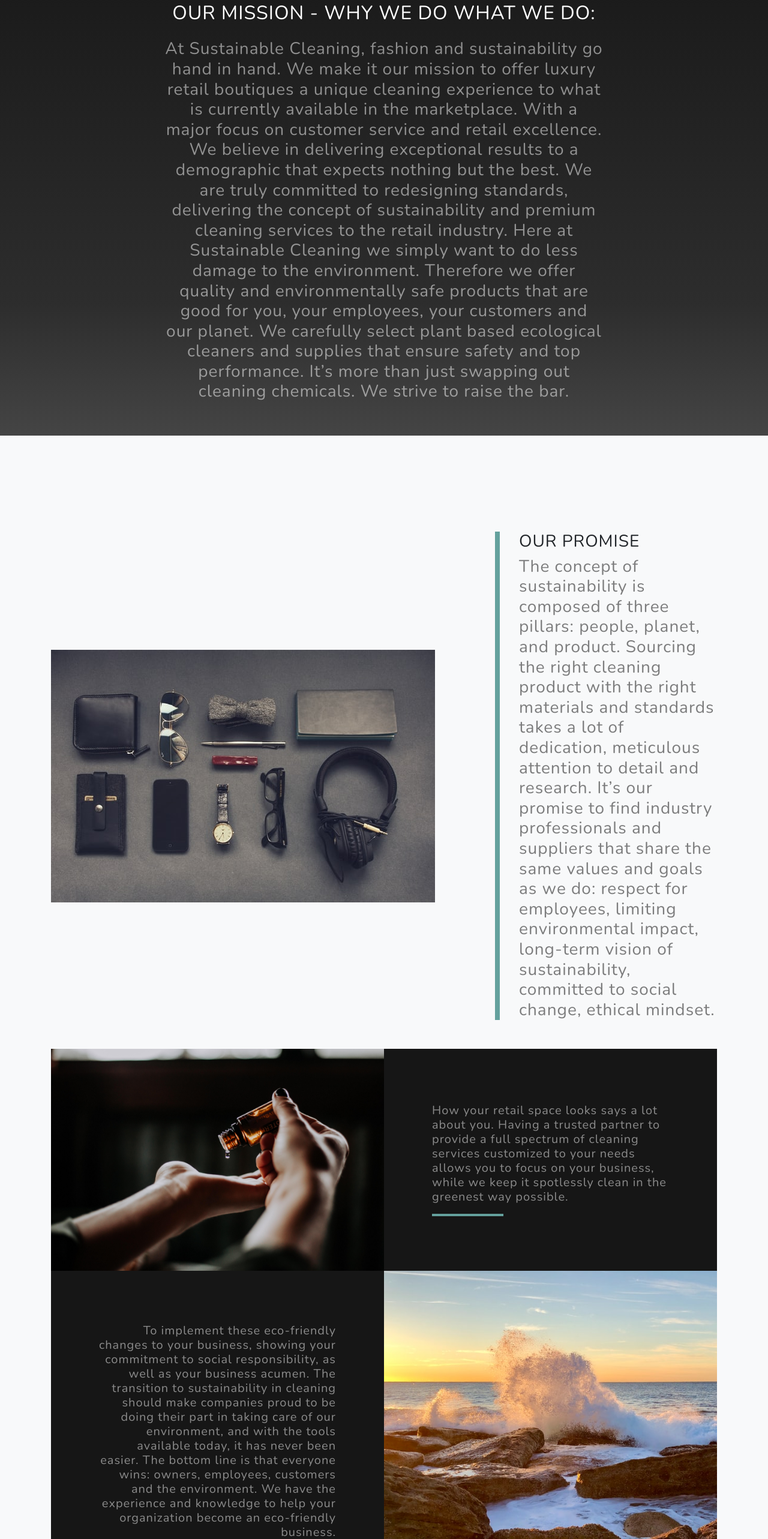
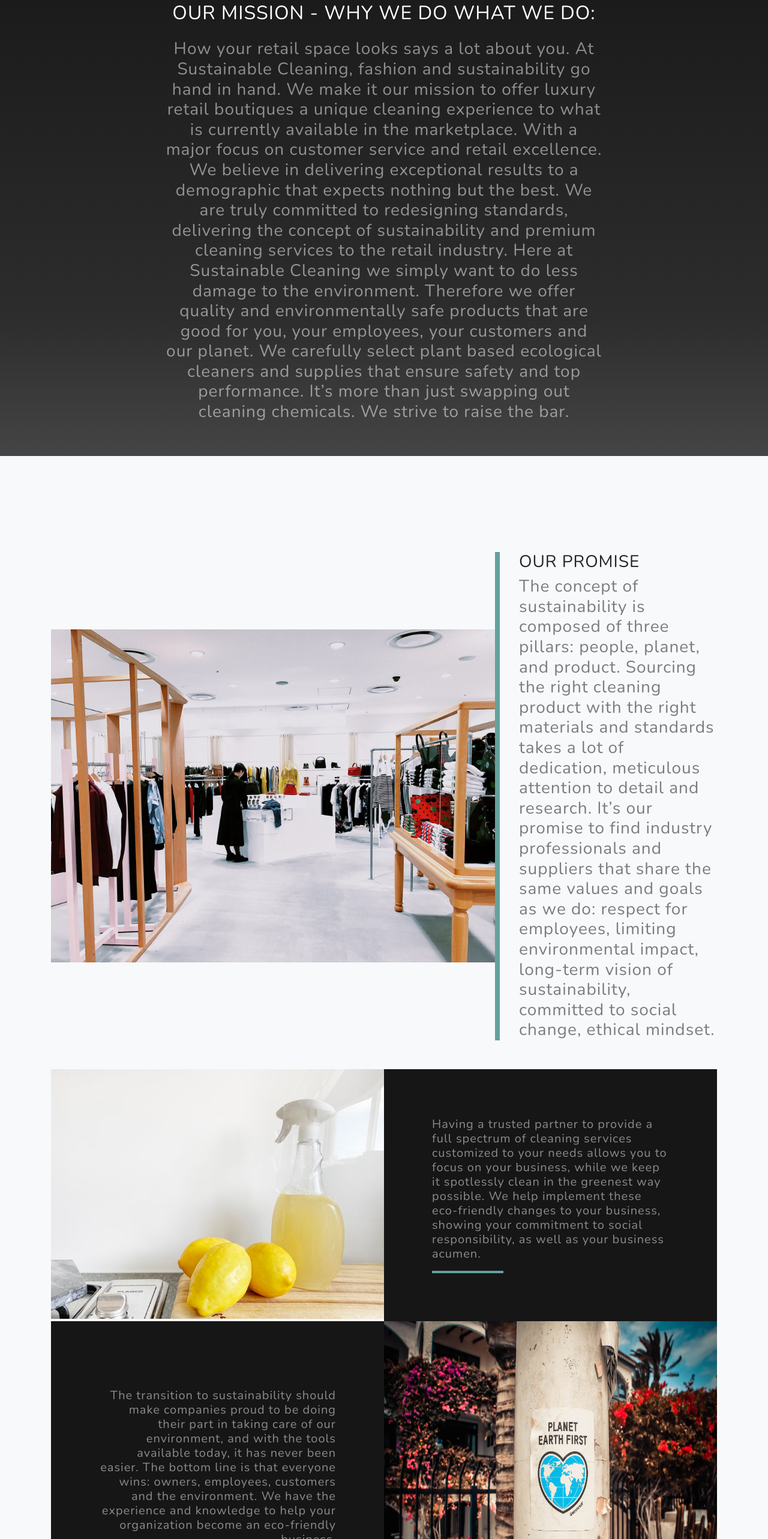
Before and after one commit to shawnpmarcotte/sustainable-cleaning-, a Gatsby site: page / in a window 1280 px wide. Shown: the part 957-3522 px from the top of the page at 60% size. Built offline with nearby package versions, Linux system fonts and the light colour scheme; Gatsby itself is replaced by a stand-in of ours.

Commit message:
picture edit

```diff
--- a/src/pages/index.js
+++ b/src/pages/index.js
@@ -9,10 +9,10 @@
 import Subscribe from '../components/Subscribe';
 import Header from '../components/Header';
 
-import beachtwo from '../assets/images/beachtwo.jpg';
+import lemon from '../assets/images/lemon.jpeg';
 import arrow from '../assets/images/arrow.png';
-import cleaning from '../assets/images/cleaning.jpg';
-import stuff from '../assets/images/stuff.jpg';
+import planet from '../assets/images/planet.jpg';
+import storething from '../assets/images/storething.jpg';
 
 const IndexPage = () => (
   <Layout>
@@ -42,21 +42,22 @@
               OUR MISSION - WHY WE DO WHAT WE DO:
             </h2>
             <h3 className="text-white-50">
-              At Sustainable Cleaning, fashion and sustainability go hand in
-              hand. We make it our mission to offer luxury retail boutiques a
-              unique cleaning experience to what is currently available in the
-              marketplace. With a major focus on customer service and retail
-              excellence. We believe in delivering exceptional results to a
-              demographic that expects nothing but the best. We are truly
-              committed to redesigning standards, delivering the concept of
-              sustainability and premium cleaning services to the retail
-              industry. Here at Sustainable Cleaning we simply want to do less
-              damage to the environment. Therefore we offer quality and
-              environmentally safe products that are good for you, your
-              employees, your customers and our planet. We carefully select
-              plant based ecological cleaners and supplies that ensure safety
-              and top performance. It’s more than just swapping out cleaning
-              chemicals. We strive to raise the bar.
+              How your retail space looks says a lot about you. At Sustainable
+              Cleaning, fashion and sustainability go hand in hand. We make it
+              our mission to offer luxury retail boutiques a unique cleaning
+              experience to what is currently available in the marketplace. With
+              a major focus on customer service and retail excellence. We
+              believe in delivering exceptional results to a demographic that
+              expects nothing but the best. We are truly committed to
+              redesigning standards, delivering the concept of sustainability
+              and premium cleaning services to the retail industry. Here at
+              Sustainable Cleaning we simply want to do less damage to the
+              environment. Therefore we offer quality and environmentally safe
+              products that are good for you, your employees, your customers and
+              our planet. We carefully select plant based ecological cleaners
+              and supplies that ensure safety and top performance. It’s more
+              than just swapping out cleaning chemicals. We strive to raise the
+              bar.
             </h3>
           </div>
         </div>
@@ -68,7 +69,7 @@
       <div className="container">
         <div className="row align-items-center no-gutters mb-4 mb-lg-5">
           <div className="col-xl-8 col-lg-7">
-            <img className="img-fluid mb-3 mb-lg-0" src={stuff} alt="" />
+            <img className="img-fluid mb-3 mb-lg-0" src={storething} alt="" />
           </div>
           <div className="col-xl-4 col-lg-5">
             <div className="featured-text text-center text-lg-left">
@@ -89,7 +90,7 @@
 
         <div className="row justify-content-center no-gutters mb-5 mb-lg-0">
           <div className="col-lg-6">
-            <img className="img-fluid" src={cleaning} alt="" />
+            <img className="img-fluid" src={lemon} alt="" />
           </div>
           <div className="col-lg-6">
             <div className="bg-black text-center h-100 project">
@@ -97,11 +98,13 @@
                 <div className="project-text w-100 my-auto text-center text-lg-left">
                   {/* <h2 className="text-white">WE ARE SUSTAINABLE</h2> */}
                   <h5 className="mb-0 text-white-50">
-                    How your retail space looks says a lot about you. Having a
-                    trusted partner to provide a full spectrum of cleaning
-                    services customized to your needs allows you to focus on
-                    your business, while we keep it spotlessly clean in the
-                    greenest way possible.
+                    Having a trusted partner to provide a full spectrum of
+                    cleaning services customized to your needs allows you to
+                    focus on your business, while we keep it spotlessly clean in
+                    the greenest way possible. We help implement these
+                    eco-friendly changes to your business, showing your
+                    commitment to social responsibility, as well as your
+                    business acumen.
                   </h5>
                   <hr className="d-none d-lg-block mb-0 ml-0" />
                 </div>
@@ -112,7 +115,7 @@
 
         <div className="row justify-content-center no-gutters">
           <div className="col-lg-6">
-            <img className="img-fluid" src={beachtwo} alt="" />
+            <img className="img-fluid" src={planet} alt="" />
           </div>
           <div className="col-lg-6 order-lg-first">
             <div className="bg-black text-center h-100 project">
@@ -120,15 +123,13 @@
                 <div className="project-text w-100 my-auto text-center text-lg-right">
                   {/* <h2 className="text-white">OUR GOAL</h2> */}
                   <h5 className="mb-0 text-white-50">
-                    To implement these eco-friendly changes to your business,
-                    showing your commitment to social responsibility, as well as
-                    your business acumen. The transition to sustainability in
-                    cleaning should make companies proud to be doing their part
-                    in taking care of our environment, and with the tools
-                    available today, it has never been easier. The bottom line
-                    is that everyone wins: owners, employees, customers and the
-                    environment. We have the experience and knowledge to help
-                    your organization become an eco-friendly business.
+                    The transition to sustainability should make companies proud
+                    to be doing their part in taking care of our environment,
+                    and with the tools available today, it has never been
+                    easier. The bottom line is that everyone wins: owners,
+                    employees, customers and the environment. We have the
+                    experience and knowledge to help your organization become an
+                    eco-friendly business.
                   </h5>
                   <hr className="d-none d-lg-block mb-0 mr-0" />
                 </div>
```
Also changed, not shown: src/assets/images/lemon.jpeg (added), src/assets/images/planet.jpg (added), src/assets/images/storething.jpg (added), 1 other file.
